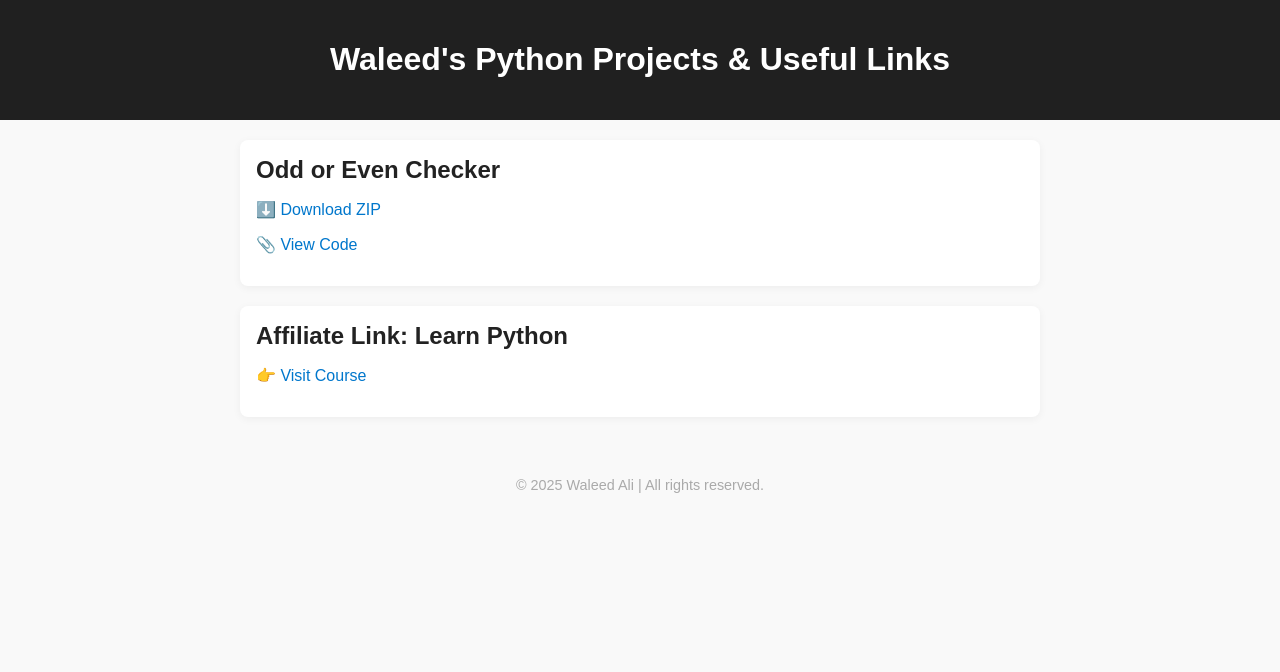
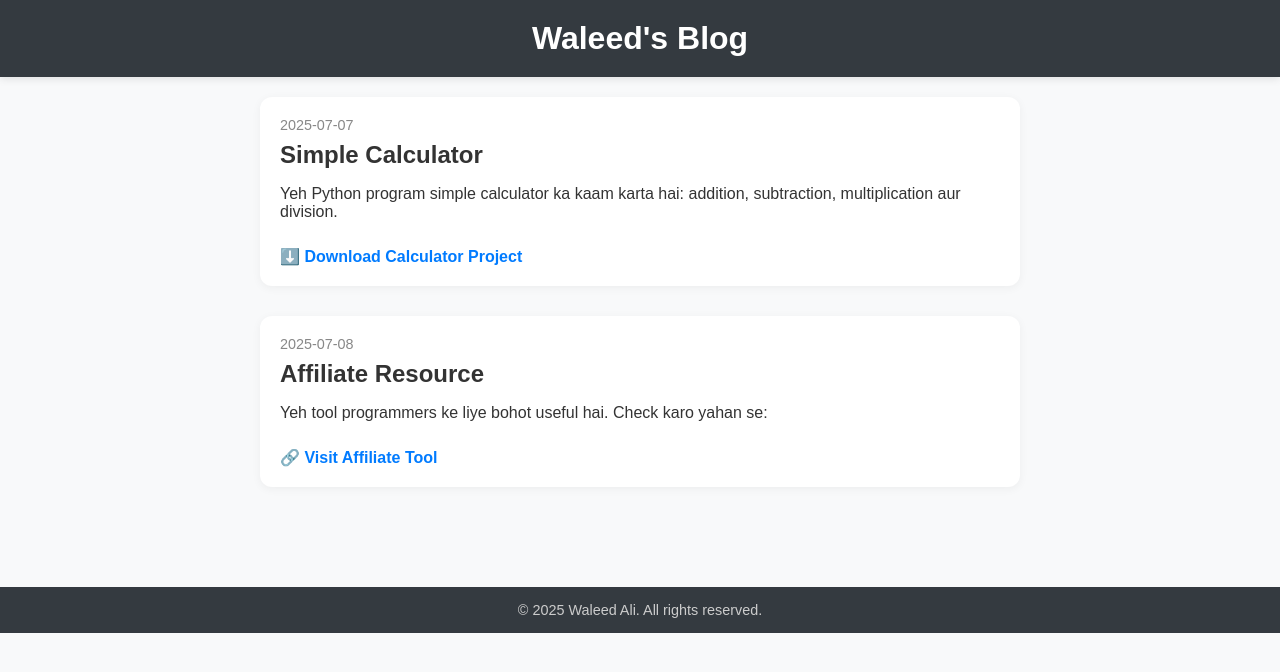
Before and after one commit to waleedcoderuner/waleedcoderuner.github.io, a plain HTML site: page index.html in a window 1280 px wide. Drawn offline with Linux system fonts and the light colour scheme.

Commit message:
New professional blog + links layout

```diff
--- a/index.html
+++ b/index.html
@@ -1,71 +1,99 @@
-<!DOCTYPE html>
-<html lang="en">
+<!DOCTYPE html><html lang="en">
 <head>
-  <meta charset="UTF-8" />
-  <meta name="viewport" content="width=device-width, initial-scale=1.0"/>
-  <title>Waleed's Projects & Links</title>
+  <meta charset="UTF-8">
+  <meta name="viewport" content="width=device-width, initial-scale=1.0">
+  <title>Waleed's Blog</title>
   <style>
-    body {
-      font-family: sans-serif;
-      background-color: #f9f9f9;
-      color: #222;
+    * {
+      box-sizing: border-box;
+    }body {
+  font-family: Arial, sans-serif;
   margin: 0;
   padding: 0;
+  background-color: #f8f9fa;
+  color: #333;
 }
+
 header {
-      background: #202020;
-      color: white;
+  background-color: #343a40;
+  color: #fff;
+  padding: 20px 0;
+  text-align: center;
+  box-shadow: 0 2px 8px rgba(0,0,0,0.1);
+}
+
+header h1 {
+  margin: 0;
+  font-size: 2rem;
+}
+
+.container {
+  max-width: 800px;
+  margin: 0 auto;
   padding: 20px;
+}
+
+.post {
+  background-color: #fff;
+  margin-bottom: 30px;
+  padding: 20px;
+  border-radius: 12px;
+  box-shadow: 0 2px 10px rgba(0,0,0,0.05);
+}
+
+.date {
+  font-size: 0.9rem;
+  color: #888;
+  margin-bottom: 8px;
+}
+
+h2 {
+  font-size: 1.5rem;
+  margin: 0 0 10px;
+}
+
+.link {
+  margin-top: 10px;
+  display: inline-block;
+  color: #007bff;
+  text-decoration: none;
+  font-weight: bold;
+}
+
+.link:hover {
+  text-decoration: underline;
+}
+
+footer {
+  background-color: #343a40;
+  color: #ccc;
   text-align: center;
+  padding: 15px;
+  margin-top: 50px;
+  font-size: 0.9rem;
 }
-    .container {
-      padding: 20px;
-      max-width: 800px;
-      margin: auto;
-    }
-    .project {
-      background: white;
-      margin-bottom: 20px;
-      padding: 16px;
-      border-radius: 8px;
-      box-shadow: 0 2px 8px rgba(0,0,0,0.05);
-    }
-    .project h2 {
-      margin: 0 0 10px 0;
-    }
-    .project a {
-      text-decoration: none;
-      color: #0077cc;
-    }
-    footer {
-      text-align: center;
-      padding: 20px;
-      color: #aaa;
-      font-size: 0.9em;
-    }
+
   </style>
 </head>
 <body>
   <header>
-    <h1>Waleed's Python Projects & Useful Links</h1>
-  </header>
-  <div class="container">
-
-    <div class="project">
-      <h2>Odd or Even Checker</h2>
-      <p><a href="https://raw.githubusercontent.com/waleedcoderuner/python-programs/main/odd_even.zip" download>⬇️ Download ZIP</a></p>
-      <p><a href="https://github.com/waleedcoderuner/python-programs/blob/main/odd_even.py" target="_blank">📎 View Code</a></p>
+    <h1>Waleed's Blog</h1>
+  </header>  <div class="container">
+    <div class="post">
+      <div class="date">2025-07-07</div>
+      <h2>Simple Calculator</h2>
+      <p>Yeh Python program simple calculator ka kaam karta hai: addition, subtraction, multiplication aur division.</p>
+      <a href="https://raw.githubusercontent.com/waleedcoderuner/python-programs/main/calculator.zip" class="link" download>
+        ⬇️ Download Calculator Project</a>
+    </div><div class="post">
+  <div class="date">2025-07-08</div>
+  <h2>Affiliate Resource</h2>
+  <p>Yeh tool programmers ke liye bohot useful hai. Check karo yahan se:</p>
+  <a href="https://example.com/affiliate-link" class="link" target="_blank">🔗 Visit Affiliate Tool</a>
 </div>
 
-    <div class="project">
-      <h2>Affiliate Link: Learn Python</h2>
-      <p><a href="https://example.com/affiliate/python-course" target="_blank">👉 Visit Course</a></p>
-    </div>
-
-  </div>
-
-  <footer>
-    &copy; 2025 Waleed Ali | All rights reserved.
+  </div>  <footer>
+    &copy; 2025 Waleed Ali. All rights reserved.
   </footer>
 </body>
 </html>
```
Lines whose indentation alone changed are shown as unchanged.
